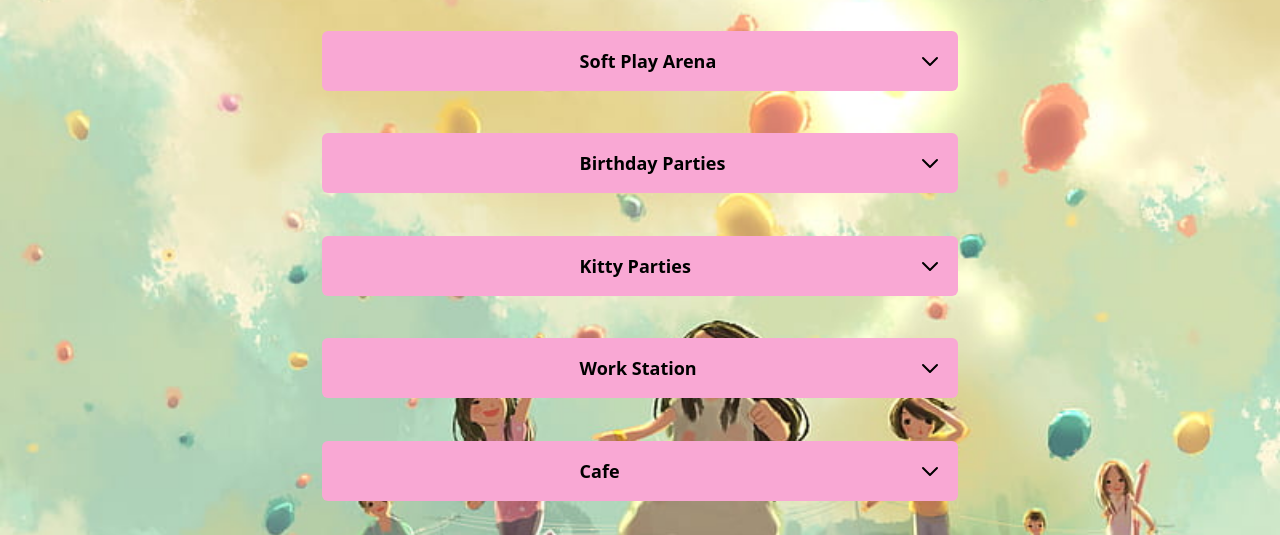
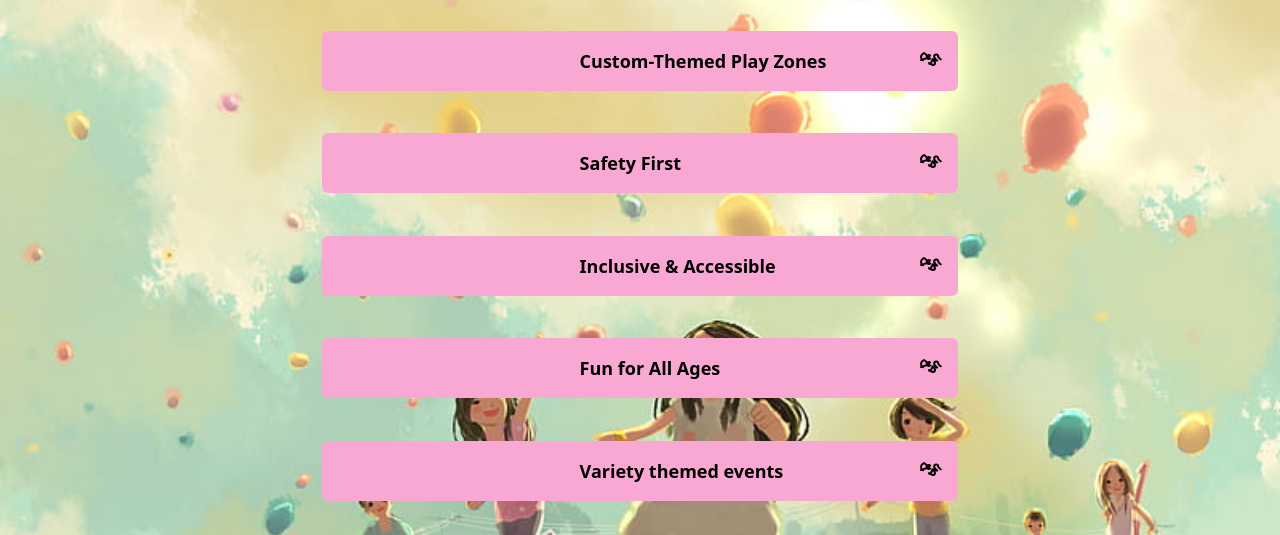
Before and after one commit to akshitchowdhury/playPaw, a React (Create React App) app: page /attractions in a window 1280 px wide. Shown: the part 218-753 px from the top of the page. Built offline with nearby package versions, Linux system fonts and the light colour scheme; a web font is replaced by a local one.

Commit message:
recreate7

```diff
--- a/src/components/Attractions/Accordion.jsx
+++ b/src/components/Attractions/Accordion.jsx
@@ -26,7 +26,13 @@ const Accordion = ({ items }) => {
         strokeLinecap="round"
         strokeLinejoin="round"
         strokeWidth={2}
-                d="M19 9l-7 7-7-7"
+        d="M3 11c.99 0 2.428-.509 3.482-1.313C7.865 9.675 9 8.99 9 8c0-2.21-3-4-3-4s-3 1.79-3 4c0 1.844 1.134 2.683 2 3.187M9 8c0 1.104.896 2 2 2 .418 0 .791-.198 1.12-.511M9 8c0-1.104.896-2 2-2 .418 0 .791.198 1.12.511M9 8c0-.552.447-1 1-1 .552 0 1 .448 1 1"
+      />
+      <path
+        strokeLinecap="round"
+        strokeLinejoin="round"
+        strokeWidth={2}
+        d="M15.693 10.287c1.054.804 2.491 1.313 3.482 1.313 0 0-3-1.79-3-4 0-1.104.896-2 2-2 1.104 0 2 .896 2 2 0 .99 1.135 1.675 2.518 2.687M15.693 10.287C14.03 11.666 13 12.877 13 14c0 1.104.896 2 2 2 1.104 0 2-.896 2-2 0-1.123-1.03-2.334-2.693-3.713M13 14c0 .552-.448 1-1 1-.553 0-1-.448-1-1"
       />
     </svg>
           </button>
--- a/src/components/Attractions/Attractions.jsx
+++ b/src/components/Attractions/Attractions.jsx
@@ -5,7 +5,7 @@ import attractionBg from '../../assets/attarctionBg.jpg'
 import i1 from '../../assets/homekid2b.jpg'
 const items = [
   {
-    title: 'Soft Play Arena',
+    title: 'Custom-Themed Play Zones',
 
 
 
@@ -14,22 +14,22 @@ const items = [
     image: i1
   },
   {
-    title: 'Birthday Parties',
+    title: 'Safety First',
 
     image: i1
 },
   {
-    title: 'Kitty Parties',
+    title: 'Inclusive & Accessible',
 
     image: i1
 },
   {
-    title: 'Work Station',
+    title: 'Fun for All Ages',
 
     image: i1
 },
   {
-    title: 'Cafe',
+    title: 'Variety themed events',
 
 
     image: i1
--- a/src/components/Home/WhyUs.jsx
+++ b/src/components/Home/WhyUs.jsx
@@ -4,7 +4,7 @@ import i1 from '../../assets/homekid2b.jpg'
 const WhyUs = () => {
     const items = [
         {
-    title: 'Soft Play Arena',
+          title: 'Custom-Themed Play Zones',
 
 
 
@@ -13,22 +13,22 @@ const WhyUs = () => {
           image: i1
         },
         {
-    title: 'Birthday Parties',
+          title: 'Safety First',
 
           image: i1
       },
         {
-    title: 'Kitty Parties',
+          title: 'Inclusive & Accessible',
 
           image: i1
       },
         {
-    title: 'Work Station',
+          title: 'Fun for All Ages',
 
           image: i1
       },
         {
-    title: 'Cafe',
+          title: 'Variety themed events',
 
 
           image: i1
```
Lines whose indentation alone changed are shown as unchanged.
